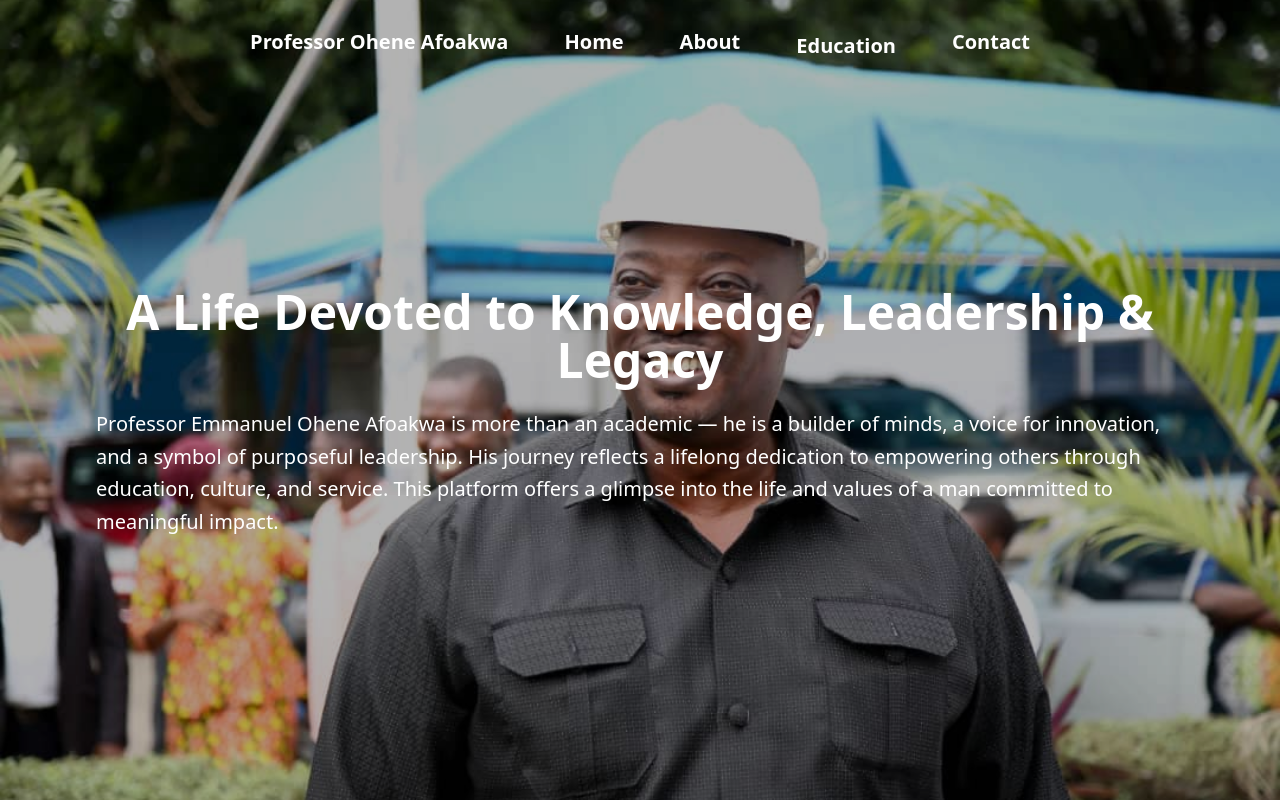
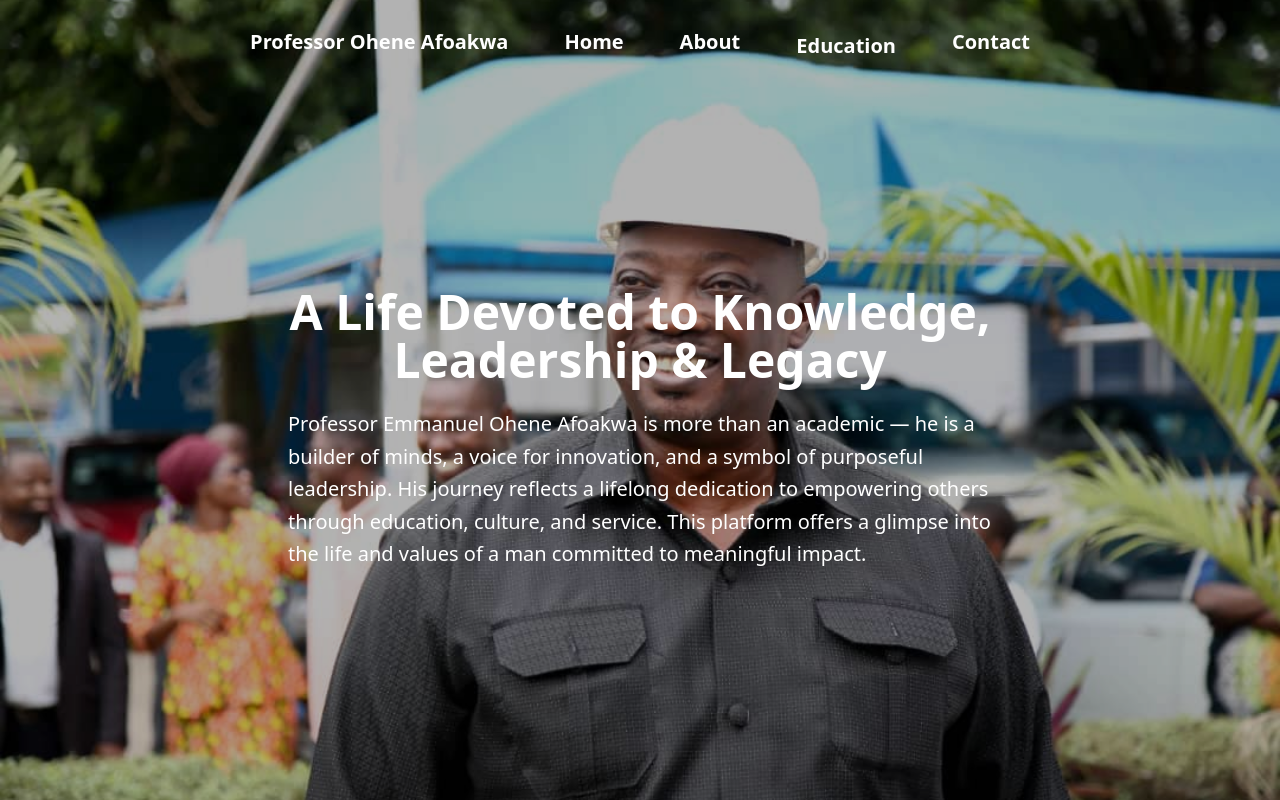
Before and after one commit to Nanor-Bright-Suka/Vc-Revamp, a Next.js app: page / in a window 1280 px wide. Shown: the top 800 px of the page. Built offline with nearby package versions, Linux system fonts and the light colour scheme.

Commit message:
Making changes to the text

```diff
--- a/app/contact/page.tsx
+++ b/app/contact/page.tsx
@@ -14,6 +14,8 @@ import ToastNot from '@/components/toast';
 const SERVICE_ID = process.env.NEXT_PUBLIC_EMAILJS_SERVICE_ID!;
 const TEMPLATE_ID = process.env.NEXT_PUBLIC_EMAILJS_TEMPLATE_ID!;
 const PUBLIC_KEY = process.env.NEXT_PUBLIC_EMAILJS_PUBLIC_KEY!;
+
+
 
 export default function ContactPage() {
   const [formData, setFormData] = useState({ from_name: '', reply_email: '', message: '' })
@@ -124,7 +126,6 @@ export default function ContactPage() {
 
           <button
             type="submit"
-            //className="w-full bg-blue-600 cursor-pointer text-white py-2 rounded-md hover:bg-blue-700 transition"
           disabled={isSending}
           className={`w-full py-2 px-4 text-white rounded transition duration-300 ${
             isSending ? 'bg-gray-400 cursor-not-allowed' : 'bg-teal-600 cursor-pointer hover:bg-teal-700'
--- a/app/layout.tsx
+++ b/app/layout.tsx
@@ -2,6 +2,7 @@ import type { Metadata } from "next";
 import { Geist, Geist_Mono } from "next/font/google";
 import "./globals.css";
 import { Toaster } from "react-hot-toast";
+
 
 
 
@@ -16,8 +17,9 @@ const geistMono = Geist_Mono({
 });
 
 export const metadata: Metadata = {
-  title: "Welcome To Dr. & Mrs Ohene Afoakwa's Homepage",
-  description: "This is a landing page for Dr. & Mrs Ohene Afoakwa's ",
+  title: "Welcome to Professor Emmanuel Ohene Afoakwa's Official Website",
+ description: "The official website of Prof. Emmanuel Ohene Afoakwa — a renowned academic and Vice-Chancellor of GCTU. Learn more about his research, leadership, and lifelong dedication to shaping education in Ghana.",
+
 };
 
 export default function RootLayout({
--- a/components/Homepage.tsx
+++ b/components/Homepage.tsx
@@ -7,16 +7,10 @@
        <>
             <div className="parallax1">
            <div className="p-overlay1"></div>
-             <div className="relative z-40 top-60 px-6 py-12 md:px-12 lg:px-24 text-center text-white leading-relaxed">
+             <div className="relative z-40 top-60 px-6 py-12 md:px-12 lg:px-24 text-center max-w-4xl  text-white leading-relaxed">
                  <h1 className='text-2xl md:text-4xl lg:text-5xl font-bold mb-6'>
                   A Life Devoted to Knowledge, Leadership & Legacy
                             </h1>
-                     {/* <p className='text-base text-center md:text-lg lg:text-xl leading-relaxed max-w-3xl mx-auto'>
-                    I’m truly delighted to welcome you to my website. <br />
-                  Here, you’ll find a glimpse into my background, passions, and the values that drive me.
-                  <br />
-                  Take a moment to explore!
-                     </p> */}
                      <p className="mt-6 text-base sm:text-lg md:text-xl text-white text-left leading-relaxed">
                 Professor Emmanuel Ohene Afoakwa is more than an academic — he is a builder of minds, a voice for innovation, and a symbol of purposeful leadership. His journey reflects a lifelong dedication to empowering others through education, culture, and service. This platform offers a glimpse into the life and values of a man committed to meaningful impact.
                 </p>
@@ -25,13 +19,10 @@
            </div>
 
            <div className="content1">
-            <div className="relative z-10 text-center px-4 py-12 max-w-4xl top-60">
+            <div className="relative z-10 text-center px-4 py-12 max-w-3xl top-60">
              <h1 className="text-3xl sm:text-4xl md:text-5xl font-bold text-leading-tight text-left text-white ">
             Scholarship That Speaks Across Borders
              </h1>
-             {/* <p className="mt-6 text-base sm:text-lg md:text-xl text-white text-left leading-relaxed">
-             I’m delighted to share that on Saturday, July 27, 2024, <br />at the National Governance and Business Leadership Awards, I was honored <br />with the <strong>Exemplary Business Leadership of the Year in Education Award</strong> for my <br />contribution to transforming GCTU into a world-class technology university — Ghana’s Silicon Valley.
-             </p> */}
              <p className="mt-6 text-base sm:text-lg md:text-xl text-white text-left leading-relaxed">
             With over 200 academic publications and decades of service in top-tier institutions, Prof. Afoakwa has shaped the field of Food Science and beyond. His work in cocoa research, nutrition, and food safety has influenced policy, advanced global science, and mentored a new generation of thinkers and leaders.
             </p>
@@ -46,10 +37,7 @@
              <h1 className="text-3xl sm:text-4xl md:text-5xl font-bold text-leading-tight text-left text-white">
               More Than a Professor: A Mentor for Generations
              </h1>
-             {/* <p className="mt-6 text-base sm:text-lg md:text-xl text-white text-left leading-relaxed">
-              GCTU has taken another bold step to strengthen collaboration between academia and industry.
-              The University has formalized new partnerships by signing Memoranda of Understanding (MoUs) with key institutions—reinforcing its commitment to innovation, research, and real-world impact.
-                        </p> */}
+
                    <p className="mt-6 text-base sm:text-lg md:text-xl text-white text-left leading-relaxed">
                   Beyond his accomplishments in research and leadership, Prof. Afoakwa has been a guiding force in the academic journeys of many—students, researchers, and professionals alike. Through decades of teaching, publishing, and institutional service, he has shaped not only disciplines, but people. His mentorship is grounded in empathy, excellence, and a deep commitment to lifting others, leaving behind a legacy that lives in the success of those he’s inspired.
                   </p>
@@ -63,12 +51,6 @@
              <h1 className="text-3xl sm:text-4xl md:text-5xl font-bold text-leading-tight text-left text-white ">
             Impact Beyond the Classroom
              </h1>
-             {/* <p className="mt-6 text-base sm:text-lg md:text-xl text-white text-left leading-relaxed">
-                        The signed agreements underscored GCTU’s commitment
-                      to providing students with practical experience, supporting
-                      real-world learning, and enhancing career prospects in
-                      financial technology and telecommunications.
-             </p> */}
              <p className="mt-6 text-base sm:text-lg md:text-xl text-white text-left leading-relaxed">
             From international consultancy roles to advisory boards and public service, Prof. Afoakwa’s expertise extends into real-world solutions. His contributions with organizations like WHO, FAO, and GIZ reflect a passion for transforming research into results that uplift communities across Africa and the world.
             </p>
@@ -82,9 +64,7 @@
              <h1 className="text-3xl sm:text-4xl md:text-5xl font-bold text-leading-tight text-left text-white">
             Grounded in Heritage, Guided by Purpose
              </h1>
-             {/* <p className="mt-6 text-base sm:text-lg md:text-xl text-white text-left leading-relaxed">
-             Professor Emmanuel Ohene Afoakwa is the Vice-Chancellor of Ghana Communication Technology University (GCTU) and Chief of the Fiapre Traditional Area. A renowned Food Scientist, he holds a Ph.D. from the University of Strathclyde, UK, and has held esteemed roles including President of GTUC and Head of the Department of Nutrition and Food Science at the University of Ghana.
-             </p> */}
+
              <p className="mt-6 text-base sm:text-lg md:text-xl text-white text-left leading-relaxed">
           As Chief of the Fiapre Traditional Area, Prof. Afoakwa bridges culture and progress. His leadership is defined not just by titles, but by service—service to his people, his nation, and the academic world. At home, he is a husband and father whose story is rooted in humility, vision, and unwavering commitment to others.
            </p>
@@ -94,97 +74,3 @@
        </>
    )
  }
-
-
-
-
-// import React from 'react'
-
-// export default function Content() {
-//   return (
-//     <>
-      {/* Parallax 1 */}
-{/*
-      <div className="parallax1">
-         <div className="p-overlay1" />
-        <div className="relative z-20 px-6 py-6 text-center text-white leading-relaxed max-w-4xl">
-          <h1 className="text-2xl md:text-4xl lg:text-5xl font-bold mb-6">
-            Welcome to Dr. & Mrs. Ohene-Afoakwa&apos;s Homepage
-          </h1>
-          <p className="text-base md:text-lg lg:text-xl max-w-3xl mx-auto">
-            It is my greatest pleasure to have the opportunity of sharing my website with you. <br />
-            Here you&apos;ll learn all about me, my wife, my interests and hobbies, the people in my family, my pets, and more.
-            I will however update the site with time.
-          </p>
-        </div>
-      </div> */}
-
-      {/* Content 1 */}
-      {/* <div className="content1">
-        <div className="relative z-10 text-white text-left px-4 py-12 max-w-4xl">
-          <h1 className="text-3xl sm:text-4xl md:text-5xl font-bold leading-tight">
-            “The heights great men reached and kept were not attained by sudden flight…”
-          </h1>
-          <p className="mt-6 text-base sm:text-lg md:text-xl leading-relaxed">
-            I’m delighted to share that on Saturday, July 27, 2024, <br />
-            at the National Governance and Business Leadership Awards, I was honored <br />
-            with the <strong>Exemplary Business Leadership of the Year in Education Award</strong> for my <br />
-            contribution to transforming GCTU into a world-class technology university — Ghana’s Silicon Valley.
-          </p>
-        </div>
-      </div> */}
-
-      {/* Parallax 2 */}
-      {/* <div className="parallax2">
-        <div className="p-overlay1" />
-        <div className="relative z-20 text-white text-left px-4 py-12 max-w-4xl">
-          <h1 className="text-3xl sm:text-4xl md:text-5xl font-bold leading-tight">
-            Strengthens Industry Ties by Signing <br />MOUs with Three Strategic Partners
-          </h1>
-          <p className="mt-6 text-base sm:text-lg md:text-xl leading-relaxed">
-            GCTU has taken another giant step toward strengthening <br />
-            industry-academia collaboration, by signing Memoranda of Understanding <br />
-            (MoUs) with three key institutions: the Centre for International <br />
-            Mediators and Arbitrators (CIMA), Kowri and Delaphone Ltd., on Wednesday, 26th February, 2025.
-          </p>
-        </div>
-      </div> */}
-
-      {/* Content 2 */}
-      {/* <div className="content2">
-        <div className="relative z-10 text-white text-left px-4 py-12 max-w-4xl">
-          <h1 className="text-3xl sm:text-4xl md:text-5xl font-bold leading-tight">
-            Professor Emmanuel Ohene Afoakwa
-          </h1>
-          <p className="mt-6 text-base sm:text-lg md:text-xl leading-relaxed">
-            The signed agreements underscored GCTU’s commitment <br />
-            to providing students with practical experience, fostering <br />
-            knowledge exchange and enhancing career prospects in dispute <br />
-            resolution, financial technology and telecommunications. <br />
-            Again, GCTU signed an MoU with Delaphone Ltd. <br />
-            to enhance student training and knowledge sharing in telecommunications. <br />
-            The agreement seeks to bridge the gap between academia and industry <br />
-            by providing students with practical experience in call center management, <br />
-            SMS services, USSD solutions and AI-powered customer engagement tools.
-          </p>
-        </div>
-      </div> */}
-
-      {/* Parallax 3 */}
-      {/* <div className="parallax3">
-        <div className="p-overlay1" />
-        <div className="relative z-20 text-white text-left px-4 py-12 max-w-4xl">
-          <h1 className="text-3xl sm:text-4xl md:text-5xl font-bold leading-tight">
-            Meet Professor Emmanuel Ohene Afoakwa
-          </h1>
-          <p className="mt-6 text-base sm:text-lg md:text-xl leading-relaxed">
-            Professor Emmanuel Ohene Afoakwa is the Vice-Chancellor of Ghana Communication Technology University (GCTU)
-            and Chief of the Fiapre Traditional Area. A renowned Food Scientist, he holds a Ph.D. from the University of Strathclyde, UK,
-            and has held esteemed roles including President of GTUC and Head of the Department of Nutrition and Food Science at the University of Ghana.
-            His global academic and professional credentials reflect his dedication to food safety, education, and leadership.
-          </p>
-        </div>
-      </div>
-    </>
-  )
-} */}
```
Also changed, not shown: app/globals.css (+0 -48 lines), public/img/blue.jpg (deleted), 1 other file (tests, documents, lock files or other folders).
